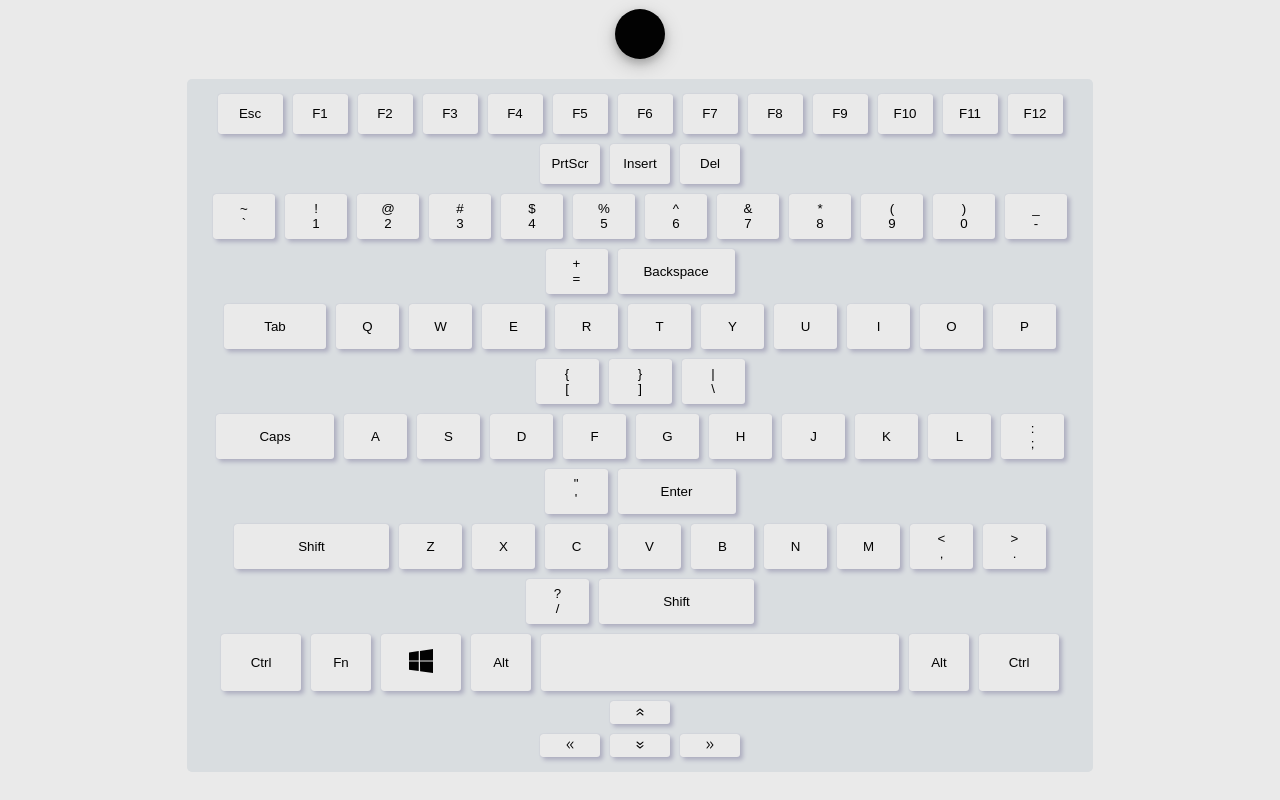
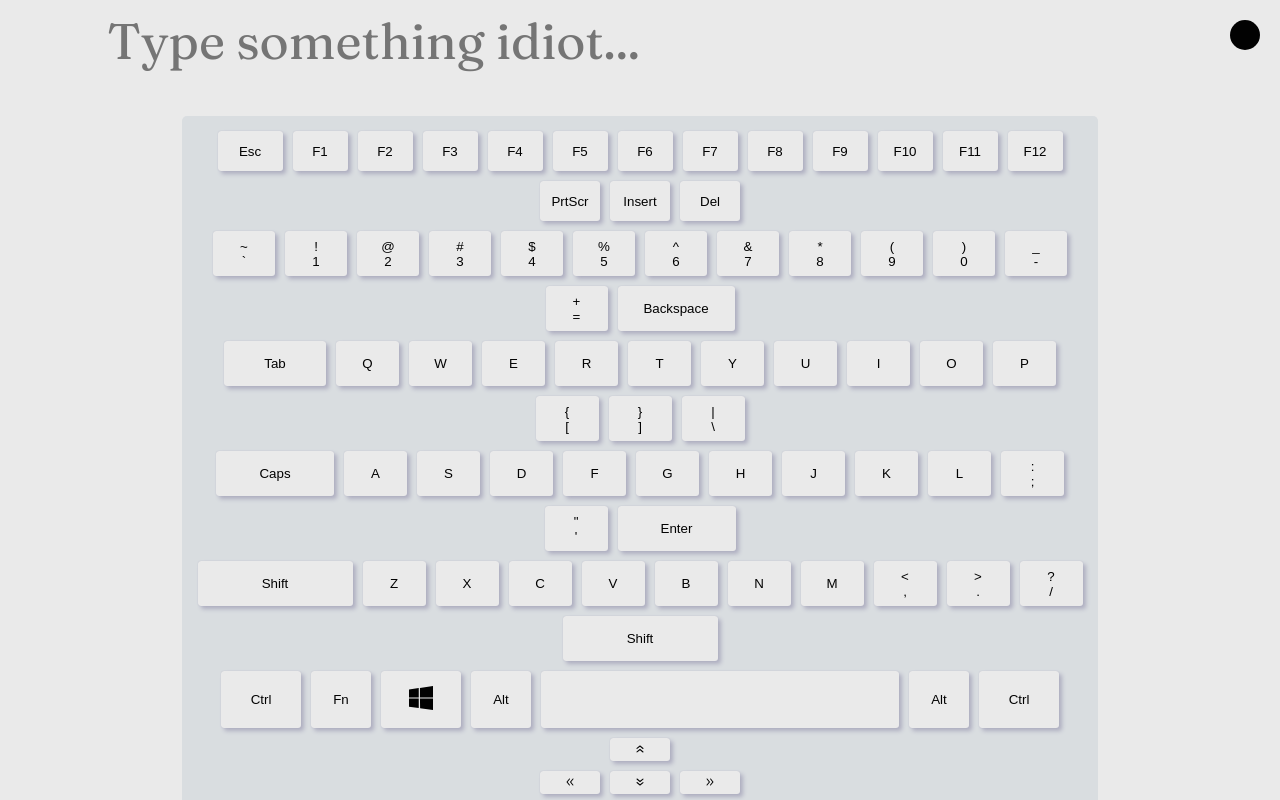
Before and after one commit to HibbanHaroon/typer, a React (Create React App) app in the folder virtual-keyboard-app/: page / in a window 1280 px wide. Built offline with nearby package versions, Linux system fonts and the light colour scheme; the HTML template or start-up script is replaced by a standard one.

Commit message:
Add Textfield Functionality

```diff
--- a/virtual-keyboard-app/public/index.html
+++ b/virtual-keyboard-app/public/index.html
@@ -3,6 +3,9 @@
   <head>
     <meta charset="utf-8" />
     <link rel="icon" href="%PUBLIC_URL%/favicon.ico" />
+    <link rel="preconnect" href="https://fonts.googleapis.com">
+    <link rel="preconnect" href="https://fonts.gstatic.com" crossorigin>
+    <link href="https://fonts.googleapis.com/css2?family=Fraunces:ital,opsz,wght@0,9..144,100..900;1,9..144,100..900&display=swap" rel="stylesheet">
     <meta name="viewport" content="width=device-width, initial-scale=1" />
     <meta name="theme-color" content="#000000" />
     <meta
--- a/virtual-keyboard-app/src/App.css
+++ b/virtual-keyboard-app/src/App.css
@@ -10,6 +10,8 @@ body, html {
   align-items: center;
   justify-content: center;
   height: 100vh;
+
+  overflow: hidden;
 }
 
 .center-container {
@@ -19,4 +21,12 @@ body, html {
   justify-content: center;
   text-align: center;
   padding: 20px;
+  /* border: 1px solid red; */
 }
+
+.theme-container{
+  position: absolute;
+  top: 20px;
+  right: 20px;
+  /* border: 1px solid blue; */
+}
--- a/virtual-keyboard-app/src/App.js
+++ b/virtual-keyboard-app/src/App.js
@@ -5,6 +5,7 @@ import ThemeChanger from "./components/ThemeChanger";
 import ThemeContext from "./components/ThemeContext";
 import themes from "./components/themes";
 import "./App.css";
+import Textfield from "./components/Textfield";
 
 const App = () => {
   const [currentTheme, setCurrentTheme] = useState(themes["normal"]);
@@ -15,10 +16,14 @@ const App = () => {
   return (
     <ThemeContext.Provider value={currentTheme}>
       <div className="app" style={{ backgroundColor: currentTheme.keyColor }}>
-        <div>
+        <div className="theme-container">
           <ThemeChanger onThemeChange={handleThemeChange} />
         </div>
         <div className="center-container">
+          <Textfield
+            keyColor={currentTheme.keyColor}
+            textColor={currentTheme.textColor}
+          />
           <VirtualKeyboard />
         </div>
       </div>
--- /dev/null
+++ b/virtual-keyboard-app/src/components/Textfield.css
@@ -0,0 +1,17 @@
+input{
+    width: 100vw;
+    height: 100px;
+    box-sizing: border-box;
+    padding-right: 50%;
+    margin-bottom: 25px;
+    direction: ltr;
+
+    /* border: 1px solid; */
+
+    text-align: right;
+    font-family: "Fraunces", serif;
+    font-size: 50px;
+
+    border: none;
+    outline: none;
+}
--- /dev/null
+++ b/virtual-keyboard-app/src/components/Textfield.js
@@ -0,0 +1,44 @@
+import React, { useRef, useEffect } from "react";
+import "./Textfield.css";
+
+const Textfield = (props) => {
+  const inputRef = useRef(null);
+
+  useEffect(() => {
+    const handleKeyDown = () => {
+      if (inputRef.current) {
+        inputRef.current.focus();
+      }
+    };
+
+    document.body.addEventListener("keydown", handleKeyDown);
+
+    return () => {
+      document.body.removeEventListener("keydown", handleKeyDown);
+    };
+  }, []);
+
+  const handleBlur = () => {
+    setTimeout(() => {
+      if (inputRef.current) {
+        inputRef.current.scrollLeft = inputRef.current.scrollWidth;
+      }
+    }, 0);
+  };
+
+  return (
+    <input
+      type="text"
+      autoFocus
+      ref={inputRef}
+      onBlur={handleBlur}
+      style={{
+        backgroundColor: props.keyColor,
+        color: props.textColor,
+      }}
+      placeholder="Type something idiot..."
+    />
+  );
+};
+
+export default Textfield;
--- a/virtual-keyboard-app/src/components/ThemeChanger.css
+++ b/virtual-keyboard-app/src/components/ThemeChanger.css
@@ -1,8 +1,8 @@
 .themeChanger{
-    width: 50px;
-    height: 50px;
+    width: 30px;
+    height: 30px;
     border-radius: 50px;
     cursor: pointer;
     /* border: 1px solid black; */
-    box-shadow: 0 4px 8px 0 rgba(0, 0, 0, 0.2), 0 6px 20px 0 rgba(0, 0, 0, 0.19);
+    /* box-shadow: 0 4px 8px 0 rgba(0, 0, 0, 0.2), 0 6px 20px 0 rgba(0, 0, 0, 0.19); */
 }
--- a/virtual-keyboard-app/src/components/VirtualKeyboard.css
+++ b/virtual-keyboard-app/src/components/VirtualKeyboard.css
@@ -3,7 +3,7 @@
     display: flex;
     flex-wrap: wrap;
     justify-content: center;
-    width: 71.5%;
+    width: 70%;
     padding: 10px;
     border-radius: 5px;
   }
```
